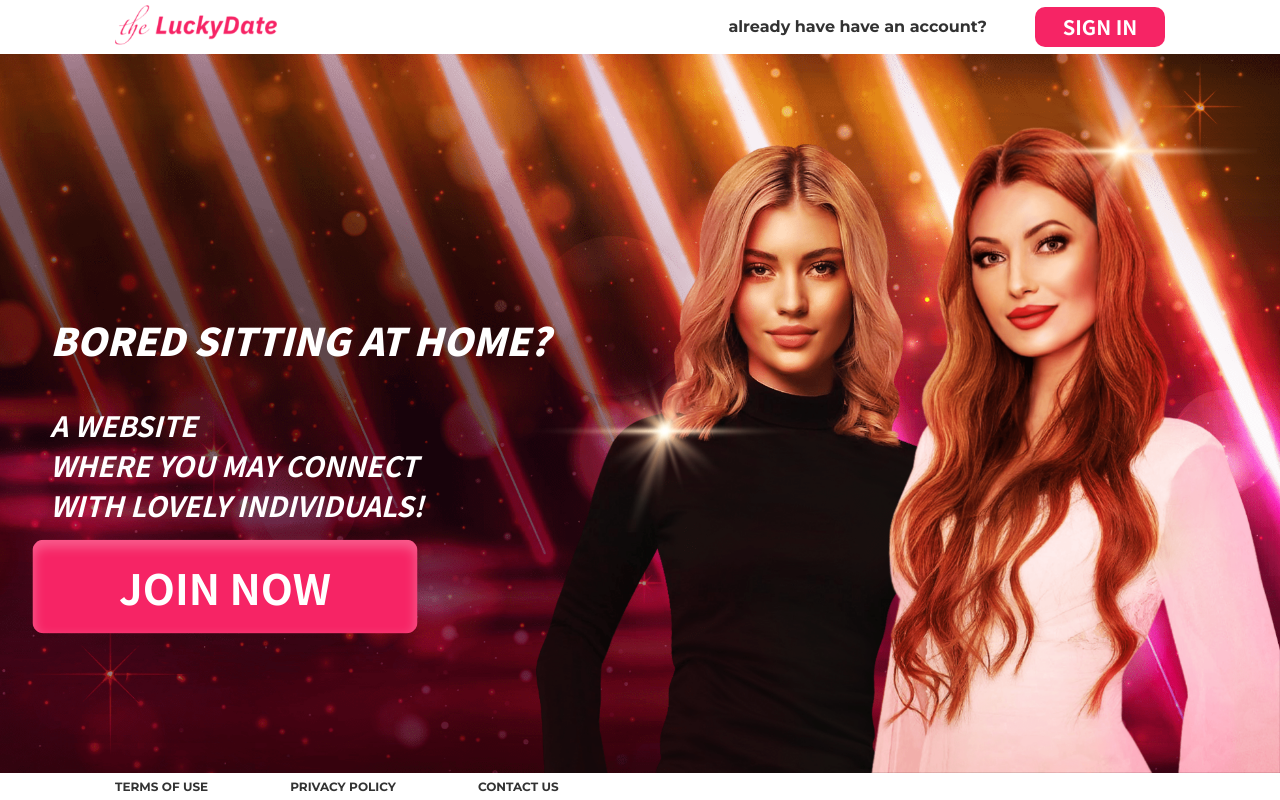
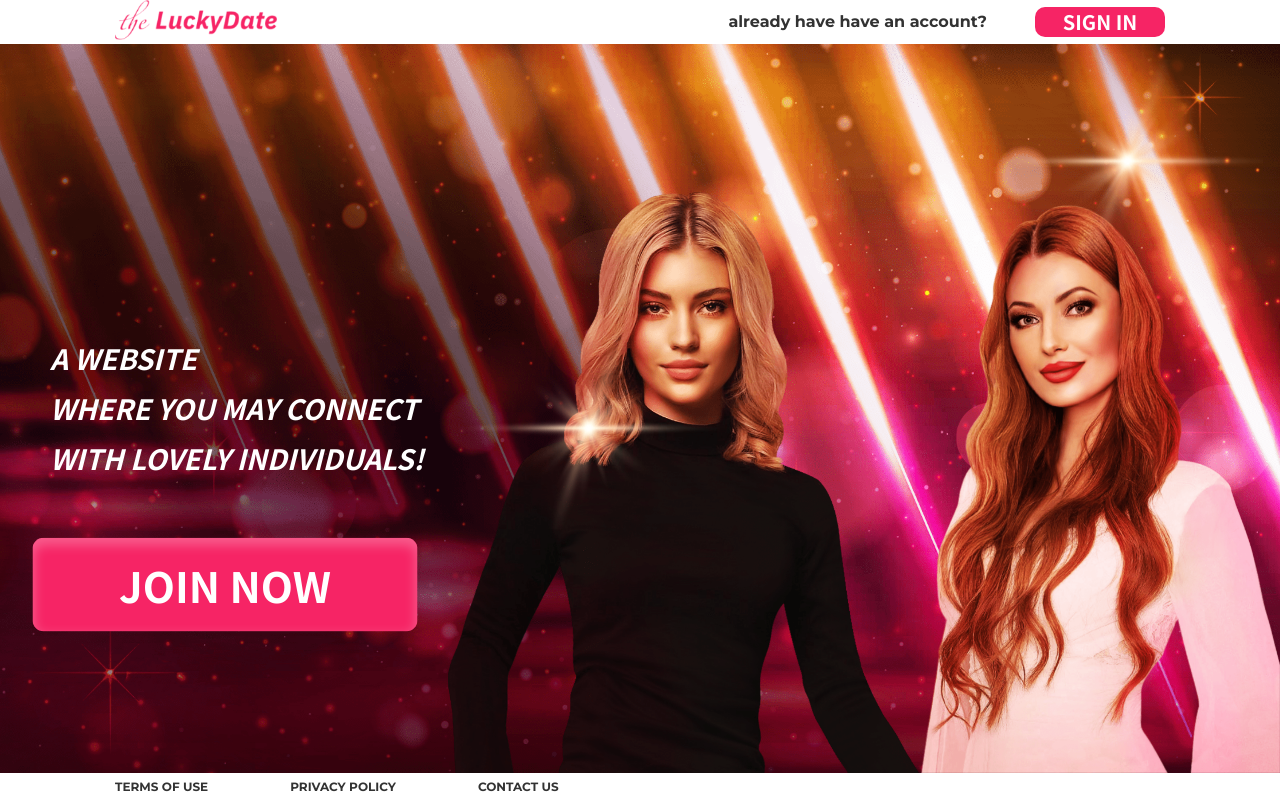
Before and after one commit to YushchenkoY/BORED, a website: page src/index.html in a window 1280 px wide. Drawn offline with nearby package versions, Linux system fonts and the light colour scheme; files that its build step writes are made by us from their sources; files whose address does not match are found by name.

Commit message:
decrease header. delete title

```diff
--- a/src/index.html
+++ b/src/index.html
@@ -24,12 +24,9 @@
     <main class="main">
         <!-- <img class="main__stars" src="./img/stars.png"> -->
         <div class="main__content">
-            <p class="main__title">BORED SITTING AT HOME?</p>
-            <div class="main__text-wrapper">
                 <p class="main__text">A WEBSITE </p>
                 <p class="main__text">WHERE YOU MAY CONNECT</p>
                 <p class="main__text">WITH LOVELY INDIVIDUALS!</p>
-            </div>
         </div>
         <div class="main__btn-wrapper">
             <a class="main__btn btn">JOIN NOW</a>
--- a/src/sass/header.scss
+++ b/src/sass/header.scss
@@ -1,6 +1,6 @@
 .header {
     width: 100%;
-    height: 54px;
+    height: 44px;
     color: white;
     display: flex;
     justify-content: space-between;
@@ -31,9 +31,9 @@
 
 .header__btn {
     width: 130px;
-    height: 40px;
+    height: 30px;
     font-size: 20px;
-    line-height: 40px;
+    line-height: 30px;
 
 }
 
--- a/src/sass/main.scss
+++ b/src/sass/main.scss
@@ -1,7 +1,7 @@
 .main {
     position: relative;
     width: 100vw;
-    height: calc(100vh - 27px - 54px);
+    height: calc(100vh - 27px - 44px);
     background-image: url("../img/BG-mob.png");
     background-size: 100% 100%;
     display: flex;
@@ -14,30 +14,12 @@
     flex-direction: column;
     align-items: center;
     height: 35%;
-    justify-content: space-around;
-}
-
-.main__title {
-    font-family: 'Noto Sans KR', sans-serif;
-    font-style: italic;
-    font-weight: 800;
-    font-size: 24px;
-    color: #FFFFFF;
-    margin: 10px 0;
-}
-
-.main__text-wrapper {
-    display: flex;
-    flex-direction: column;
-    align-items: center;
-}
-
-.main__title,
-.main__text-wrapper {
+    justify-content: center;
     animation-timing-function: ease;
     animation-name: text;
     animation-duration: 3s;
 }
+
 
 .main__text {
     font-family: 'Noto Sans KR', sans-serif;
@@ -45,6 +27,7 @@
     font-weight: 600;
     font-size: 18px;
     color: #FFFFFF;
+    padding: 5px 0;
 }
 
 .main__btn-wrapper {
@@ -98,13 +81,12 @@
     bottom: 0;
     animation-duration: 2s;
     animation-timing-function: ease;
-
 }
 
 .girl-left {
     left: 0;
     background-image: url(../img/girl-l.png);
-    width: 72%;
+    width: 75%;
     z-index: 1;
     animation-name: girl-left;
     position: relative;
@@ -126,11 +108,11 @@
 .girl-right {
     right: 0;
     background-image: url(../img/girl-r.png);
-    width: 50%;
+    width: 60%;
     z-index: 2;
     animation-name: girl-right;
+    position: relative;
     background-position: left bottom;
-
 }
 
 .girl-right::after {
@@ -146,8 +128,9 @@
     background-size: 100% 100%;
 
 }
+
 .girl-left::after,
-.girl-right::after{
+.girl-right::after {
     animation-name: spark;
     animation-duration: 3s;
     animation-timing-function: ease;
@@ -155,10 +138,6 @@
 }
 
 @media (min-width: $breakpoint-s) {
-    .main__title {
-        font-size: 36px;
-    }
-
     .main__text {
         font-size: 28px;
     }
@@ -190,7 +169,10 @@
     .girl-left,
     .girl-right {
         background-position: center bottom;
+        background-size: contain;
+
     }
+
     .girl-right::after {
         left: auto;
         right: 20%;
@@ -200,14 +182,10 @@
 }
 
 @media (min-width: $breakpoint-l) {
-    .main__girl {
-        background-size: auto 100%;
-    }
-
     .girl-right::after {
         width: 250px;
         height: 150px;
-        bottom: 70%;
+        bottom: 75%;
     }
 
     .girl-left::after {
@@ -220,9 +198,6 @@
 
 
 @media (min-width: $breakpoint-xl) {
-    .main__title {
-        font-size: 38px;
-    }
 
     .main__text {
         font-size: 28px;
@@ -253,9 +228,6 @@
         z-index: 20;
     }
 
-    .main__text-wrapper {
-        align-items: flex-start;
-    }
 
     .main__girls-wrapper {
         width: 65%;
@@ -266,9 +238,20 @@
         bottom: 0;
         left: 35%;
     }
+    .girl-left,
+    .girl-right{
+        top: 10%;
+        height: 90%;
+    }
+    // .girl-left,
+    // .girl-right {
+    //     background-size: 90% auto;
+    // }
 
     .girl-left {
         width: 72%;
+        background-position: right bottom;
+
     }
 
     .girl-left::after {
@@ -279,13 +262,13 @@
     }
 
     .girl-right {
-        width: 50%;
+        width: 55%;
+        background-position: right bottom;
+
     }
-    .girl-left,
-    .girl-right{
-        top: 10%;
-        height: 90%;
-    }
+
+
+
     .girl-right::after {
         width: 300px;
         height: 180px;
@@ -294,11 +277,6 @@
         top: -10%;
     }
 
-    .girl-left,
-    .girl-right {
-        background-position: right bottom;
-    }
-
     .main__btn-wrapper {
         align-items: flex-start;
     }
```
Also changed, not shown: dist/css/styles.css, dist/index.html.
